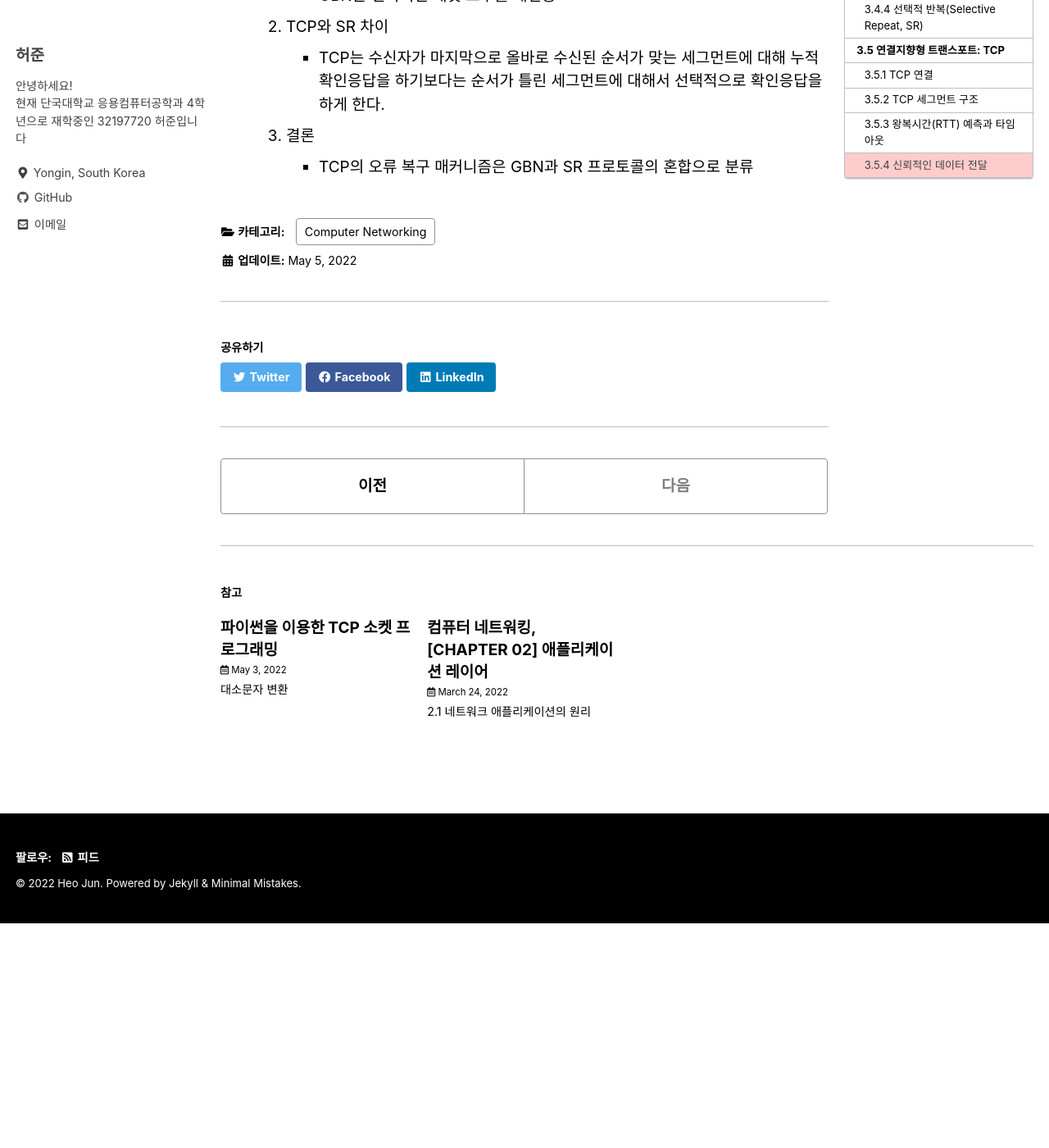
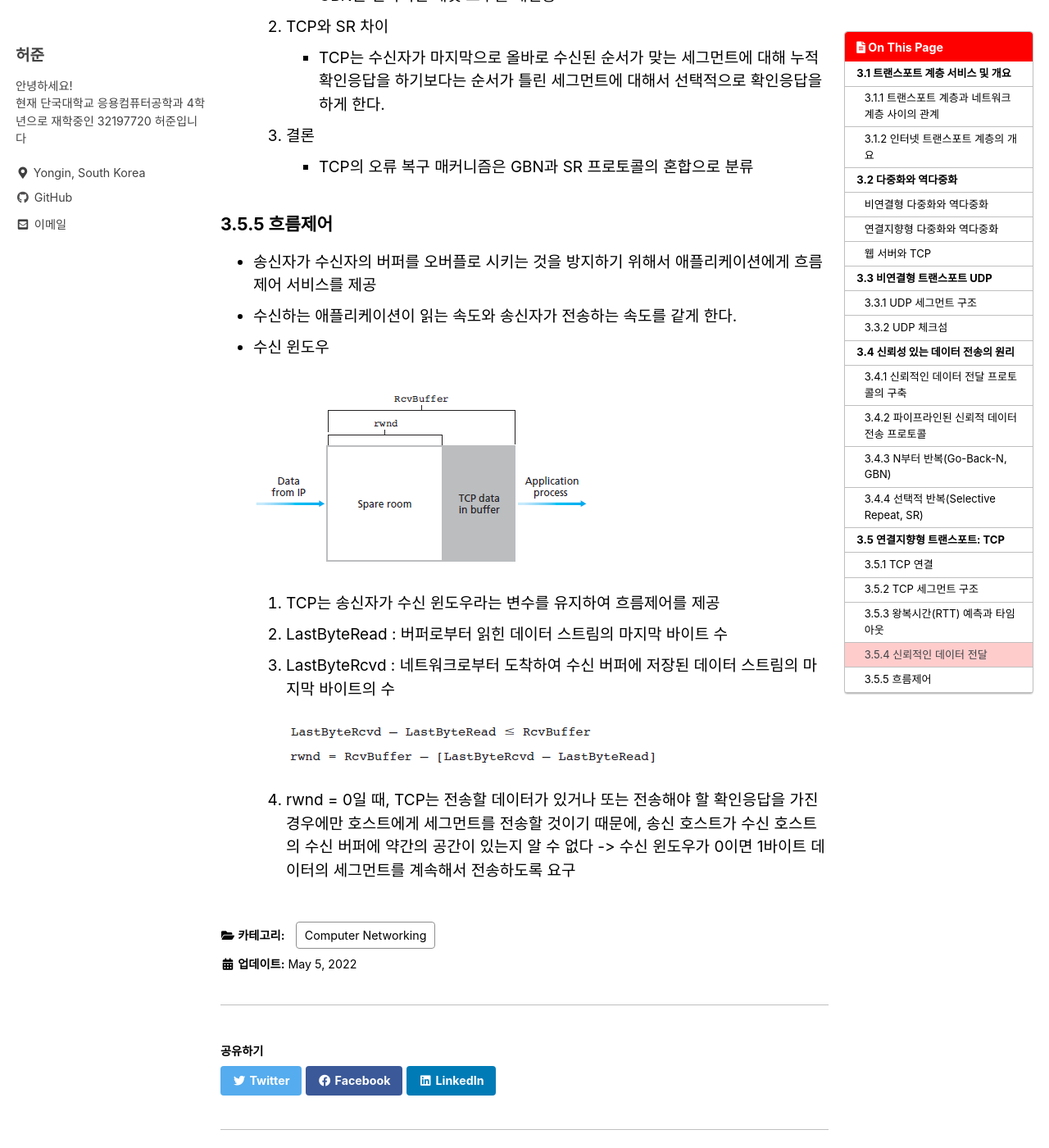
Before and after one commit to heojun990322/heojun990322.github.io, a Jekyll site: the page built from _posts/Computer Networking/22-05-05-chapter-03.md, in a window 1280 px wide and 1400 px high, scrolled down 26212 px. Shown: the whole window at 82% size. Built offline with Jekyll 4.4.1, drawn with Linux system fonts in a browser that asks for light colours; cached includes are drawn as plain includes; before the commit the page ends 27338 px from its top, so only the background shows below that.

Commit message:
add 3.5.5

```diff
--- a/_posts/Computer Networking/22-05-05-chapter-03.md
+++ b/_posts/Computer Networking/22-05-05-chapter-03.md
@@ -359,3 +359,20 @@ title: "컴퓨터 네트워킹, [CHAPTER 03] 트랜스포트 레이어"
         - TCP는 수신자가 마지막으로 올바로 수신된 순서가 맞는 세그먼트에 대해 누적 확인응답을 하기보다는 순서가 틀린 세그먼트에 대해서 선택적으로 확인응답을 하게 한다.
     3. 결론
         - TCP의 오류 복구 매커니즘은 GBN과 SR 프로토콜의 혼합으로 분류
+
+### 3.5.5 흐름제어
+
+- 송신자가 수신자의 버퍼를 오버플로 시키는 것을 방지하기 위해서 애플리케이션에게 흐름제어 서비스를 제공
+- 수신하는 애플리케이션이 읽는 속도와 송신자가 전송하는 속도를 같게 한다.
+- 수신 윈도우<br>
+
+    ![03.38](/assets/img/Computer%20Networking/22-05-05-chapter-03/03.38.PNG)<br>
+
+    1. TCP는 송신자가 수신 윈도우라는 변수를 유지하여 흐름제어를 제공
+    2. LastByteRead : 버퍼로부터 읽힌 데이터 스트림의 마지막 바이트 수
+    3. LastByteRcvd : 네트워크로부터 도착하여 수신 버퍼에 저장된 데이터 스트림의 마지막 바이트의 수
+
+        ![RcvBuffer](/assets/img/Computer%20Networking/22-05-05-chapter-03/RcvBuffer.PNG)<br>
+        ![rwnd](/assets/img/Computer%20Networking/22-05-05-chapter-03/rwnd.PNG)<br>
+
+    4. rwnd = 0일 때, TCP는 전송할 데이터가 있거나 또는 전송해야 할 확인응답을 가진 경우에만 호스트에게 세그먼트를 전송할 것이기 때문에, 송신 호스트가 수신 호스트의 수신 버퍼에 약간의 공간이 있는지 알 수 없다 -> 수신 윈도우가 0이면 1바이트 데이터의 세그먼트를 계속해서 전송하도록 요구
```
Also changed, not shown: assets/img/Computer Networking/22-05-05-chapter-03/03.38.PNG (added), assets/img/Computer Networking/22-05-05-chapter-03/RcvBuffer.PNG (added), assets/img/Computer Networking/22-05-05-chapter-03/rwnd.PNG (added).
